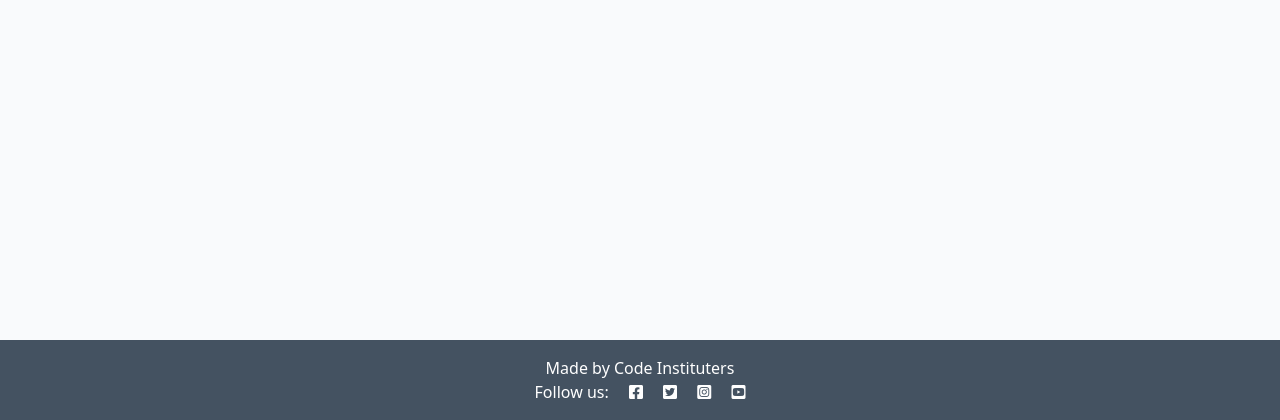
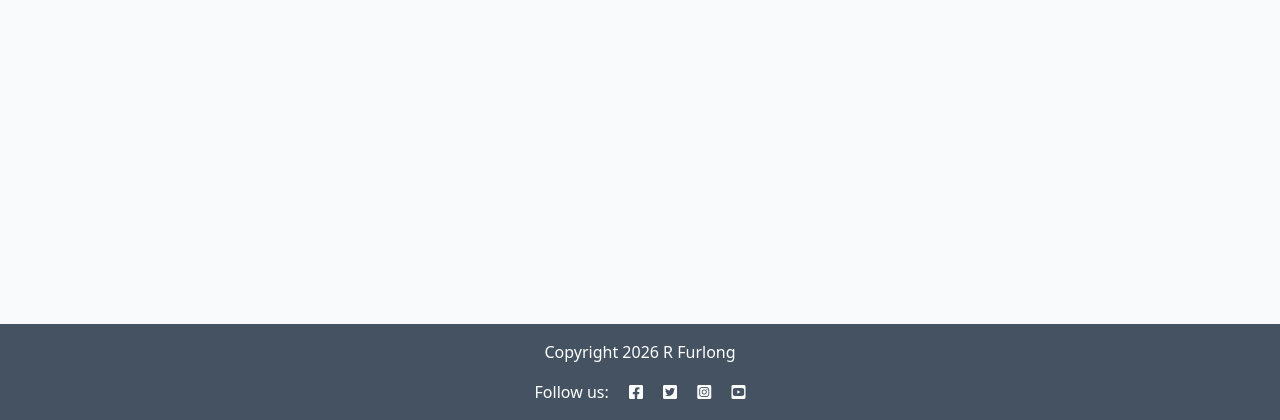
Before and after one commit to RachelFurlong-dev/django_blog_rf, a Django app: page / in a window 1280 px wide. Shown: the part 380-800 px from the top of the page. Run offline with Django 4.2, Linux system fonts and the light colour scheme; data that the repository does not hold is empty.

Commit message:
Add copyright in child template

```diff
--- a/blog/templates/blog/index.html
+++ b/blog/templates/blog/index.html
@@ -50,3 +50,6 @@
 
 <!-- index.html content ends here -->
 {% endblock %}
+{% block copyright %}
+    Copyright 2026 R Furlong
+{% endblock %}
--- a/templates/base.html
+++ b/templates/base.html
@@ -60,7 +60,12 @@
 
     <!-- Footer -->
     <footer class="footer mt-auto py-3 dark-bg">
-        <p class="m-0 text-center text-white">Made by Code Instituters</p>
+        <p class="m-0 text-center text-white"><p class="m-0 text-center text-white">
+    {% block copyright %}
+        Made by Rachel
+    {% endblock copyright %}
+        </p>
+    </p>
         <p class="m-0 text-center text-white">Follow us: <i class="fab fa-facebook-square ms-3"></i>
             <i class="fab fa-twitter-square ms-3"></i>
             <i class="fab fa-instagram-square ms-3"></i>
```
